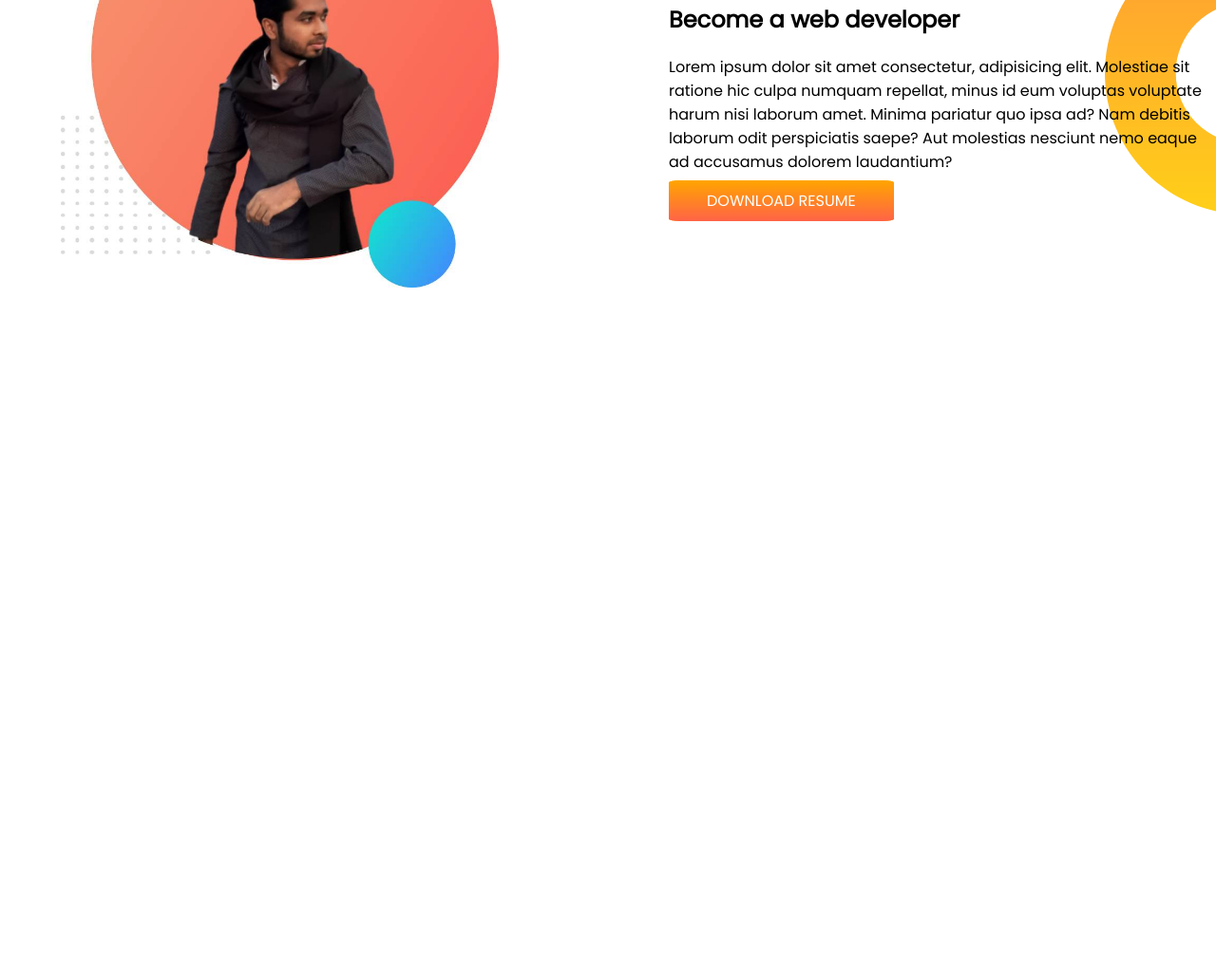
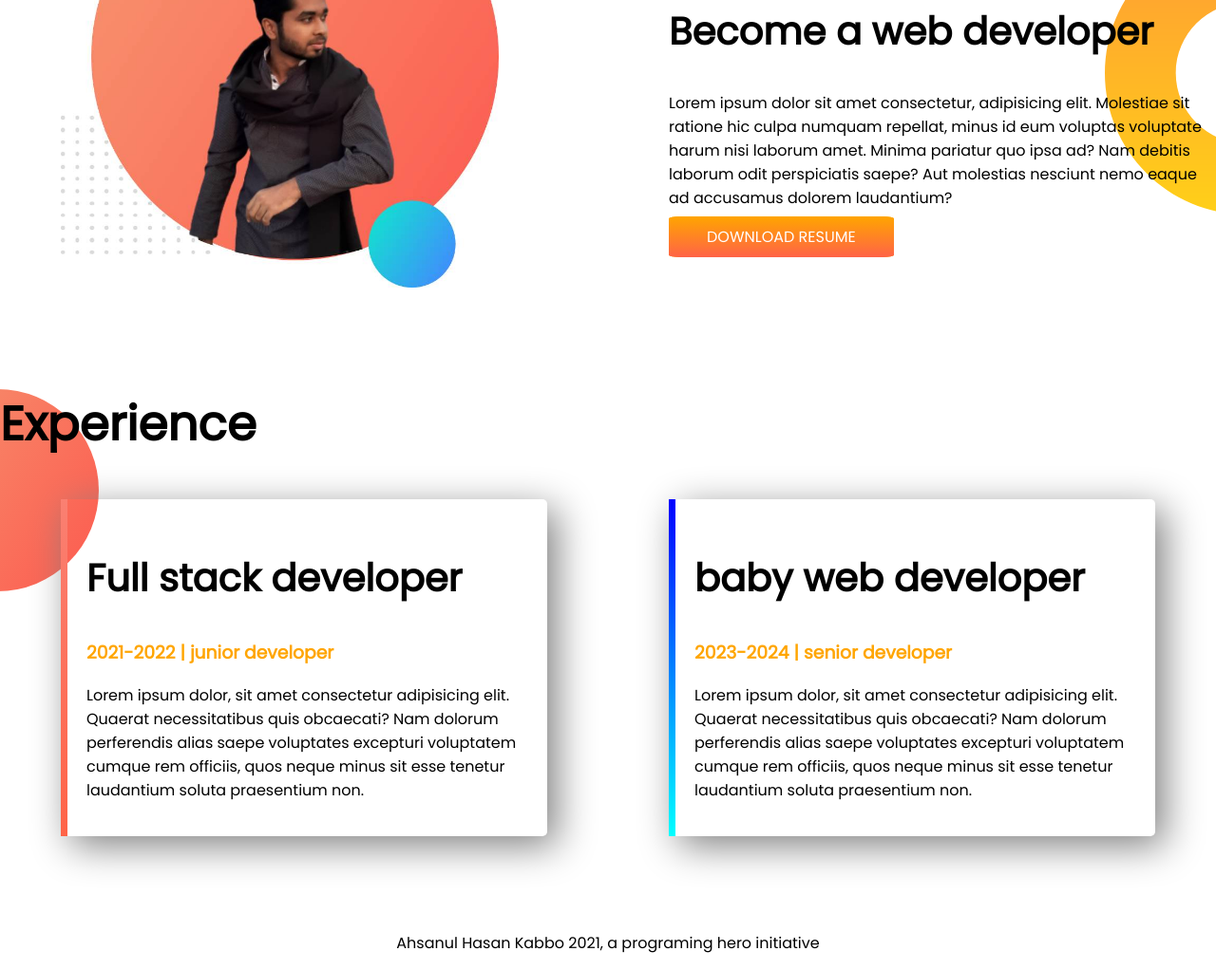
Before and after one commit to ahsanulhasankabbo/developer-port, a plain HTML site: page index.html in a window 1280 px wide. Shown: the part 718-1740 px from the top of the page at 95% size. Before the commit the page ends 1128 px from the top, so only its background shows below. Drawn offline with Linux system fonts and the light colour scheme.

Commit message:
last added

```diff
--- a/index.html
+++ b/index.html
@@ -13,11 +13,11 @@
 </head>
 
 <body>
-    <section class="top-banner">
+    <section class="top-banner flexible-container">
         <div class="half-width">
             <h1>Welcome to</h1>
             <h1><span class="color">Ahsanul Hasan</span> World</h1>
-            <h3>Electric Engineer and web developer</h3>
+            <h3>Electrical Engineer and web developer</h3>
             <p>Lorem ipsum, dolor sit amet consectetur adipisicing elit.
                 Quod facilis omnis doloribus molestias perspiciatis
                 ipsam voluptatum beatae repudiandae? Illo id excepturi tenetur doloremque necessitatibus amet dolores ab
@@ -26,12 +26,12 @@
             <a class="link-button" target="_blank" href="#">HIRE ME</a>
         </div>
         <div class="half-width">
-            <img src="showOff/my-bg2.jpg" alt="">
+            <img src="images/my-bg2.jpg" alt="">
         </div>
     </section>
 
-    <section class="dream-big">
-        <div class="half-width"><img src="showOff/my-bg.jpg" alt=""></div>
+    <section class="dream-big flexible-container">
+        <div class="half-width"><img src="images/my-bg.jpg" alt=""></div>
          <div class="half-width">
              <h1>Dream Big</h1>
              <h2>Become a web developer</h2>
@@ -40,6 +40,25 @@
 
          </div>
     </section>
+
+    <section class="experience-area">
+        <h1>Experience</h1>
+        <div class="flexible-container">
+            <div id="full-stack" class="experience-item">
+                <h2>Full stack developer</h2>
+                <h3 class="color">2021-2022 | junior developer </h3>
+                <p>Lorem ipsum dolor, sit amet consectetur adipisicing elit. Quaerat necessitatibus quis obcaecati? Nam dolorum perferendis alias saepe voluptates excepturi voluptatem cumque rem officiis, quos neque minus sit esse tenetur laudantium soluta praesentium non.</p>
+            </div>
+            <div id="baby-web" class="experience-item">
+                <h2>baby web developer</h2>
+                <h3 class="color">2023-2024 | senior developer</h3>
+                <p>Lorem ipsum dolor, sit amet consectetur adipisicing elit. Quaerat necessitatibus quis obcaecati? Nam dolorum perferendis alias saepe voluptates excepturi voluptatem cumque rem officiis, quos neque minus sit esse tenetur laudantium soluta praesentium non.</p>
+            </div>
+        </div>
+    </section>
+    <footer>
+        <p>Ahsanul Hasan Kabbo 2021, a programing hero initiative</p>
+    </footer>
 </body>
 
 </html>
--- a/style.css
+++ b/style.css
@@ -8,7 +8,7 @@ h1{
 .color{
     color: orange;
 }
-section{
+.flexible-container{
     display: flex;
     margin-bottom: 100px;
 }
@@ -37,3 +37,29 @@ section{
     background-repeat: no-repeat;
     background-position: right;
 }
+.experience-item{
+    box-shadow: 10px 10px 40px gray;
+    margin: 0 5%;
+    padding: 20px;
+    border-radius: 5px;
+}
+h2{
+    font-size: 40px;
+}
+.experience-area{
+    background-image: url(images/exp-bg.png);
+    background-repeat: no-repeat;
+}
+#baby-web{
+    border-image: linear-gradient(blue, cyan);
+    border-image-slice: 1;
+    border-left: 7px solid;
+}
+#full-stack{
+    border-image: linear-gradient(salmon, tomato);
+    border-image-slice: 1;
+    border-left: 7px solid;
+}
+footer p{
+    text-align: center;
+}
```
Also changed, not shown: images/jhankar.png (deleted), images/jhankar2.png (deleted), images/my-bg.jpg (renamed from showOff/my-bg.jpg), images/my-bg.png (deleted), images/my-bg2.jpg (renamed from showOff/my-bg2.jpg), images/my-bg2.png (deleted), showOff/7-removebg-preview.png (deleted), showOff/8-removebg-preview.png (deleted), showOff/8.jpg (deleted), 5 other files.
